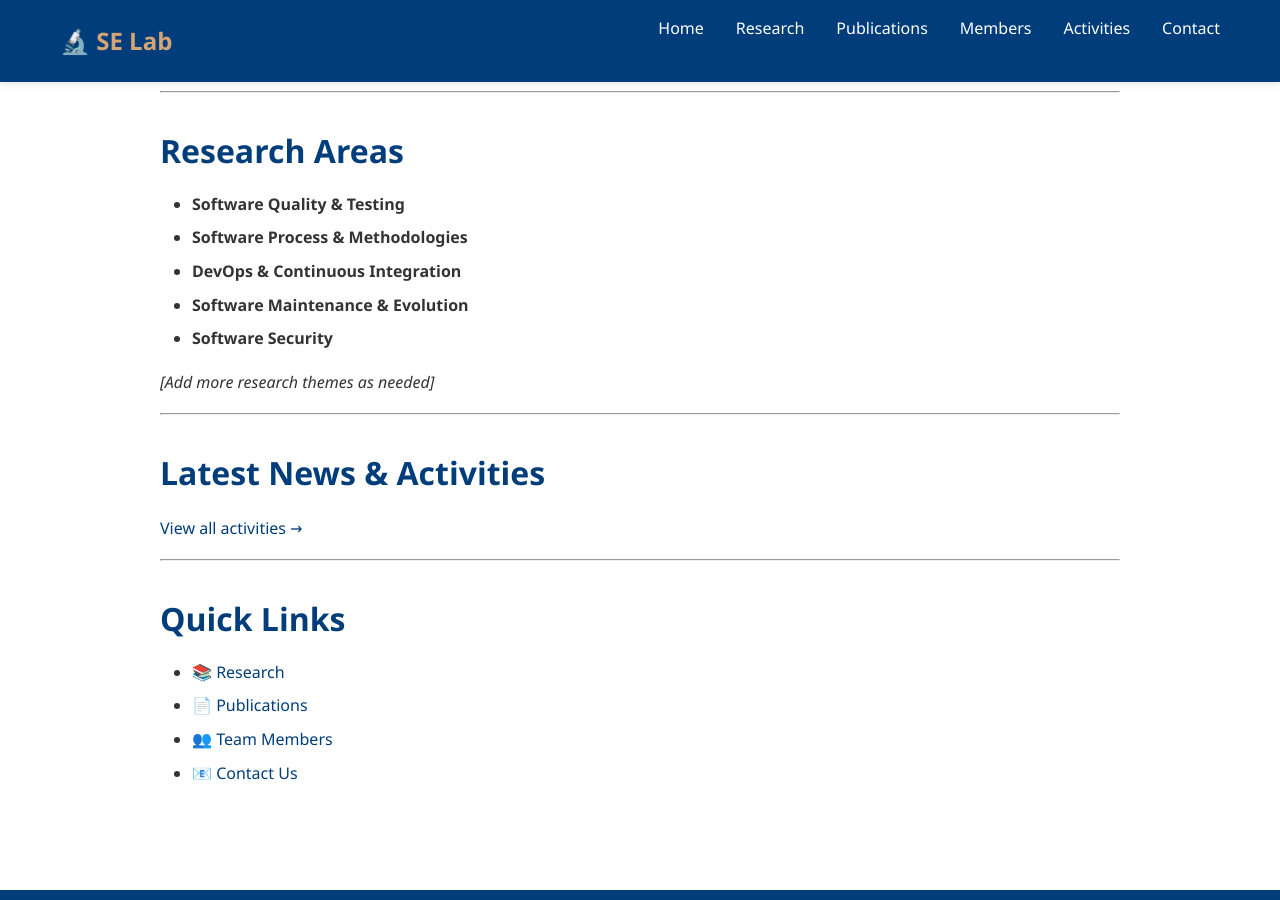
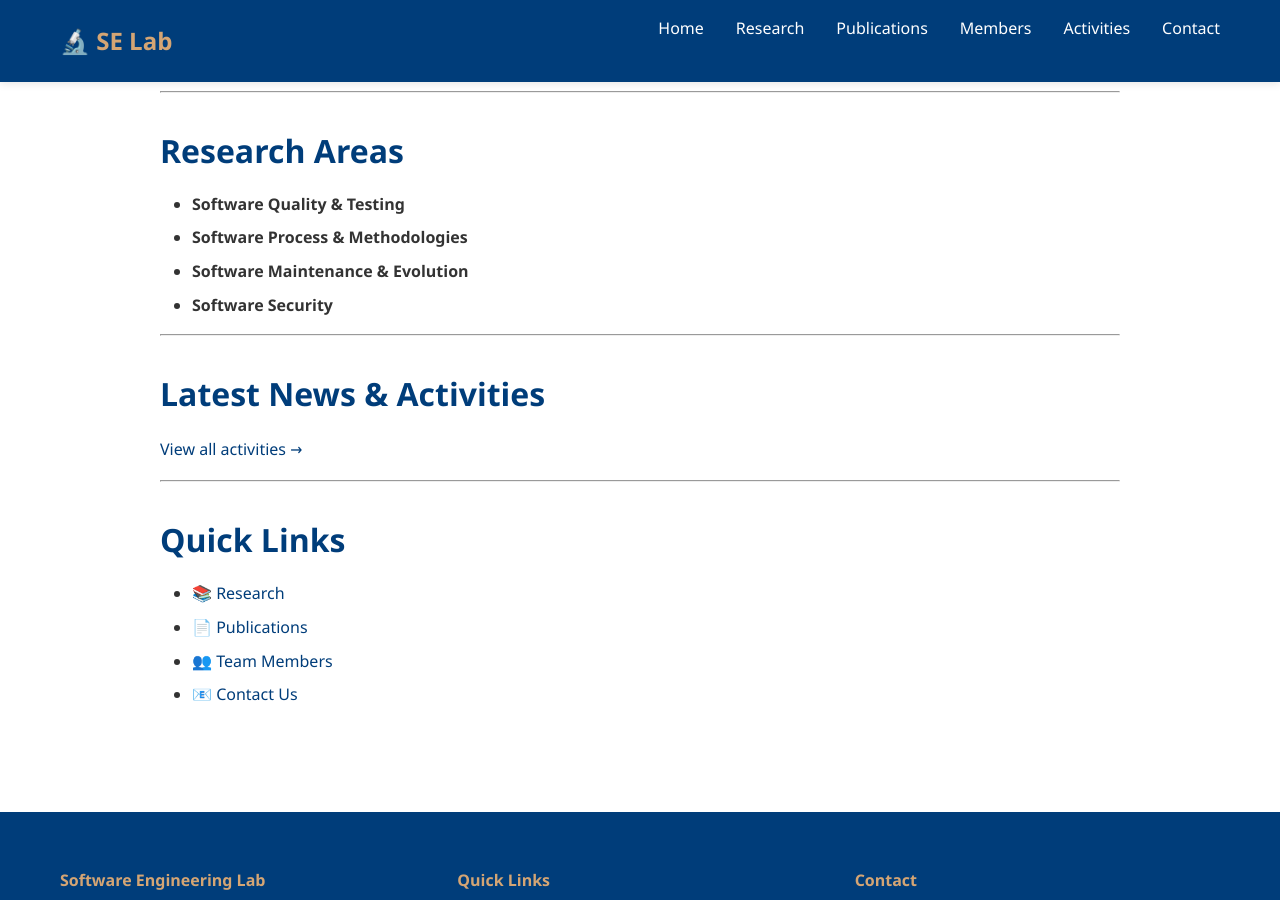
Before and after one commit to shahrukh-uohyd/SE-Lab, a Jekyll site: the page built from index.md, in a window 1280 px wide and 900 px high, scrolled down 717 px. Built offline with Jekyll 4.4.1, drawn with Linux system fonts in a browser that asks for light colours.

Commit message:
Update index.md

```diff
--- a/index.md
+++ b/index.md
@@ -25,11 +25,8 @@ Our research focuses on improving software quality, development processes, and m
 
 - **Software Quality & Testing**
 - **Software Process & Methodologies**
-- **DevOps & Continuous Integration**
 - **Software Maintenance & Evolution**
 - **Software Security**
-
-*[Add more research themes as needed]*
 
 ---
 
```
